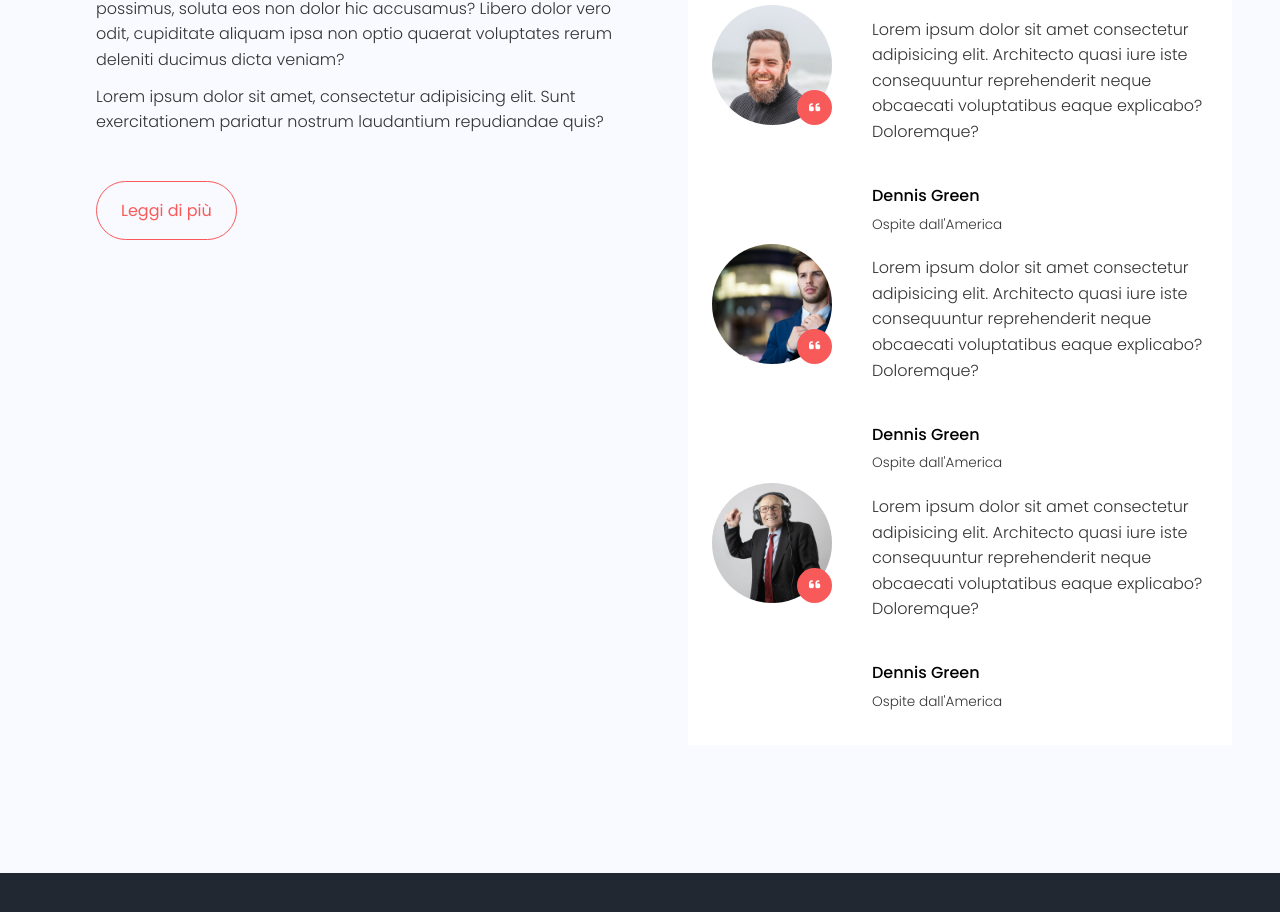
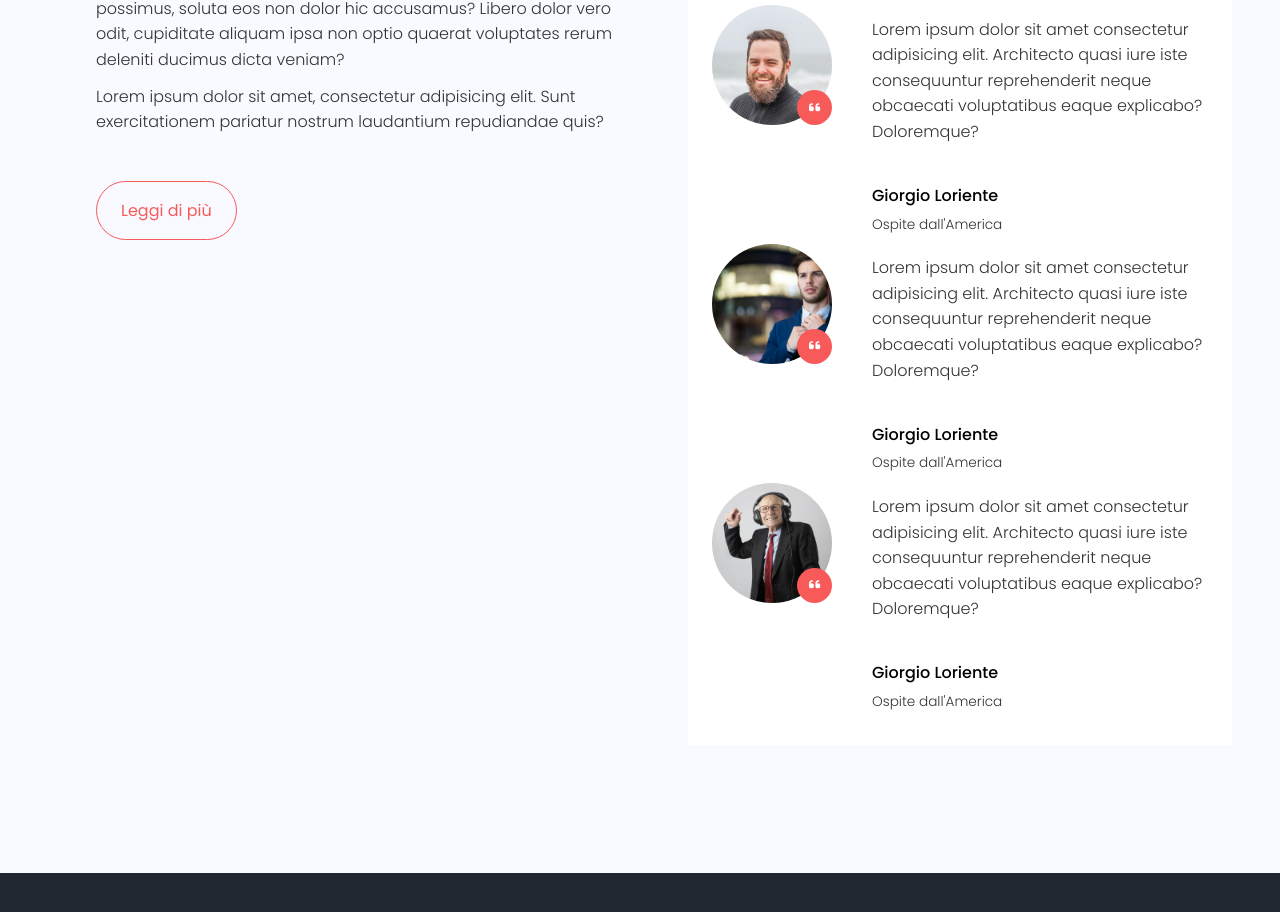
Before and after one commit to Pixelpro-agency/sito-travel-engine, a plain HTML site: page index.html in a window 1280 px wide. Shown: the part 5654-6566 px from the top of the page. Drawn offline with nearby package versions, Linux system fonts and the light colour scheme; files that its build step writes are made by us from their sources; a script that the page names is missing.

Commit message:
aggiornamento1706

```diff
--- a/index.html
+++ b/index.html
@@ -3,7 +3,7 @@
     <head>
         <meta charset="utf-8">
         <meta http-equiv="X-UA-Compatible" content="IE=edge">
-        <title>Sito Viaggi </title>
+        <title>Prenotazione Viaggi </title>
         <meta name="viewport" content="width=device-width, initial-scale=1">
         <!-- Fontawesome -->
         <script src="https://kit.fontawesome.com/dbed6b6114.js" crossorigin="anonymous"></script>
@@ -566,7 +566,7 @@
                                         Lorem ipsum dolor sit amet consectetur adipisicing elit. Architecto quasi iure iste consequuntur reprehenderit neque obcaecati voluptatibus eaque explicabo? Doloremque?
                                     </p>
                                     <div class = "about-guest">
-                                        <p>Dennis Green</p>
+                                        <p>Giorgio Loriente</p>
                                         <p>Ospite dall'America</p>
                                     </div>
                                 </div>
@@ -585,7 +585,7 @@
                                         Lorem ipsum dolor sit amet consectetur adipisicing elit. Architecto quasi iure iste consequuntur reprehenderit neque obcaecati voluptatibus eaque explicabo? Doloremque?
                                     </p>
                                     <div class = "about-guest">
-                                        <p>Dennis Green</p>
+                                        <p>Giorgio Loriente</p>
                                         <p>Ospite dall'America</p>
                                     </div>
                                 </div>
@@ -604,7 +604,7 @@
                                         Lorem ipsum dolor sit amet consectetur adipisicing elit. Architecto quasi iure iste consequuntur reprehenderit neque obcaecati voluptatibus eaque explicabo? Doloremque?
                                     </p>
                                     <div class = "about-guest">
-                                        <p>Dennis Green</p>
+                                        <p>Giorgio Loriente</p>
                                         <p>Ospite dall'America</p>
                                     </div>
                                 </div>
```
